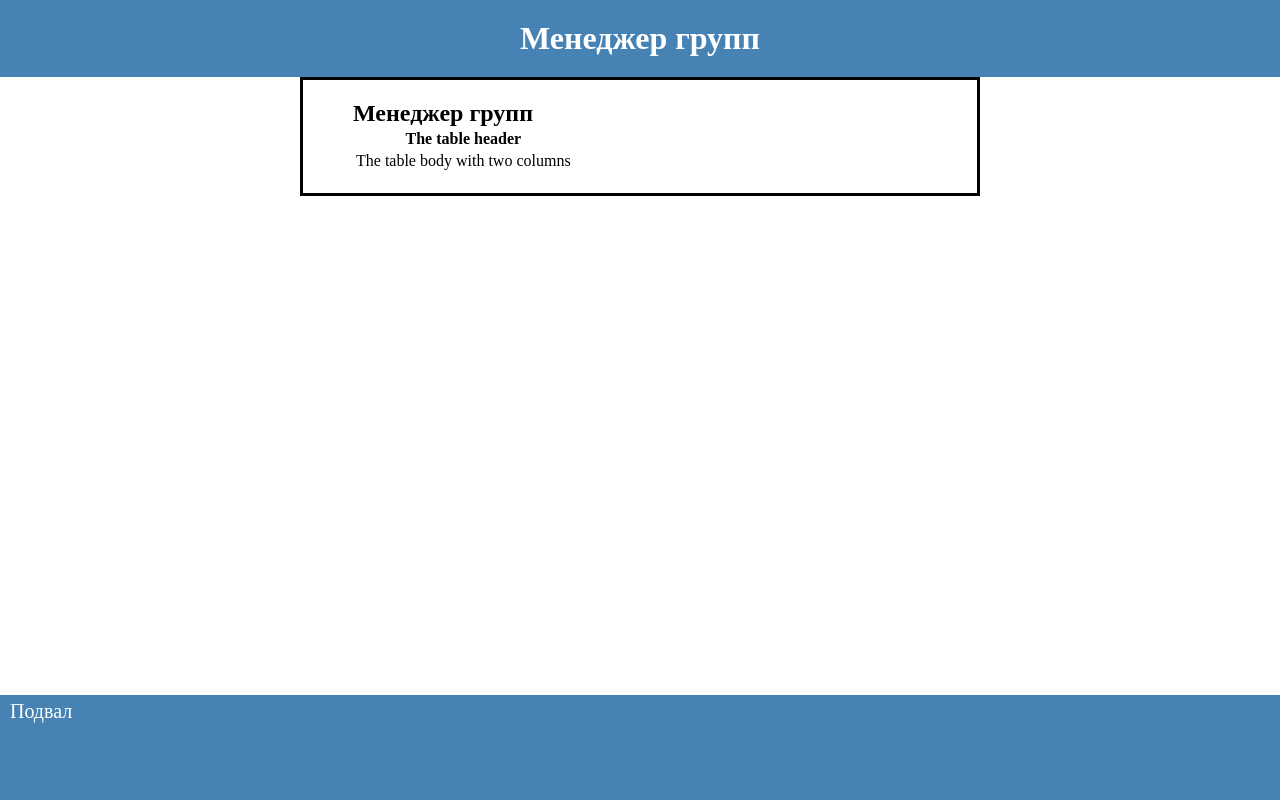
After one commit to N1KF0X/GroupManager, a Django app: template manager/templates/main.html in a window 1280 px wide. The commit adds this page. Run offline with Django 4.2, Linux system fonts and the light colour scheme; the template is opened without the code that fills it: most values are stand-ins (such as "Sample title", 1, 10 or a date in 2020).

Commit message:
update 1

```diff
--- a/GroupManager/urls.py
+++ b/GroupManager/urls.py
@@ -4,6 +4,6 @@ from django.contrib import admin
 from django.views.generic import TemplateView
 
 urlpatterns = [
-    path("", TemplateView.as_view(template_name="about.html")),
     path('admin/', admin.site.urls),
+    path("", TemplateView.as_view(template_name="main.html")),
 ]
--- a/manager/static/css/style.css
+++ b/manager/static/css/style.css
@@ -1,4 +1,45 @@
 h1 {
-    color: #4682B4;
+
     text-align: center;
 }
+
+body, html{
+    height: 100%;
+    width: 100%;
+    margin: 0px;
+    background-color: white;
+}
+
+main {
+    margin-left: 300px;
+    margin-right: 300px;
+    padding-left: 50px;
+    padding-right: 50px;
+    border: solid;
+}
+
+footer {
+    position: absolute;
+    height: 100px;
+    left: 0;
+    right: 0;
+    bottom: 0;
+    padding-left: 10px;
+    padding-top: 5px;
+    font-size: 20px;
+}
+
+.colors {
+    color: white;
+    background-color: #4682B4;
+}
+
+h1, h2 {
+    margin-top: 0;
+    margin-bottom: 0;
+}
+
+header, main{
+    padding-top: 20px;
+    padding-bottom: 20px;
+}
--- a/manager/templates/base.html
+++ b/manager/templates/base.html
@@ -4,11 +4,18 @@
 <head>
     <meta charset="utf-8" />
     <link rel="stylesheet" href="{% static 'css/style.css' %}" />
-    <title>Менеджер групп</title>
+    <title>{{title}}</title>
 </head>
 <body>
-    <h1>Менеджер групп</h1>
-    <h2>{% block title %}{% endblock title %}</h2>
-    <main>{% block main %}{% endblock main %}</main>
+    <header class="colors">
+        <h1>Менеджер групп</h1>
+    </header>
+    <main>
+        <h2>{% block title %}{% endblock title %}</h2>
+        {% block main %}{% endblock main %}
+    </main>
+    <footer class="colors">
+        Подвал
+    </footer>
 </body>
 </html>
--- /dev/null
+++ b/manager/templates/home.html
@@ -0,0 +1,3 @@
+{% extends "base.html" %}
+{% block title %}Менеджер групп: Вход{% endblock title %}
+{% block main %}<p>Текст справки</p>{% endblock main %}
--- /dev/null
+++ b/manager/templates/main.html
@@ -0,0 +1,15 @@
+{% extends "base.html" %}
+{% block title %}Менеджер групп{% endblock title %}
+{% block main %}<table>
+    <thead>
+        <tr>
+            <th colspan="2">The table header</th>
+        </tr>
+    </thead>
+    <tbody>
+        <tr>
+            <td>The table body</td>
+            <td>with two columns</td>
+        </tr>
+    </tbody>
+</table>{% endblock main %}
```
Also changed, not shown: manager/models.py (+15 -7 lines), db.sqlite3, manager/migrations/0001_initial.py (added).
